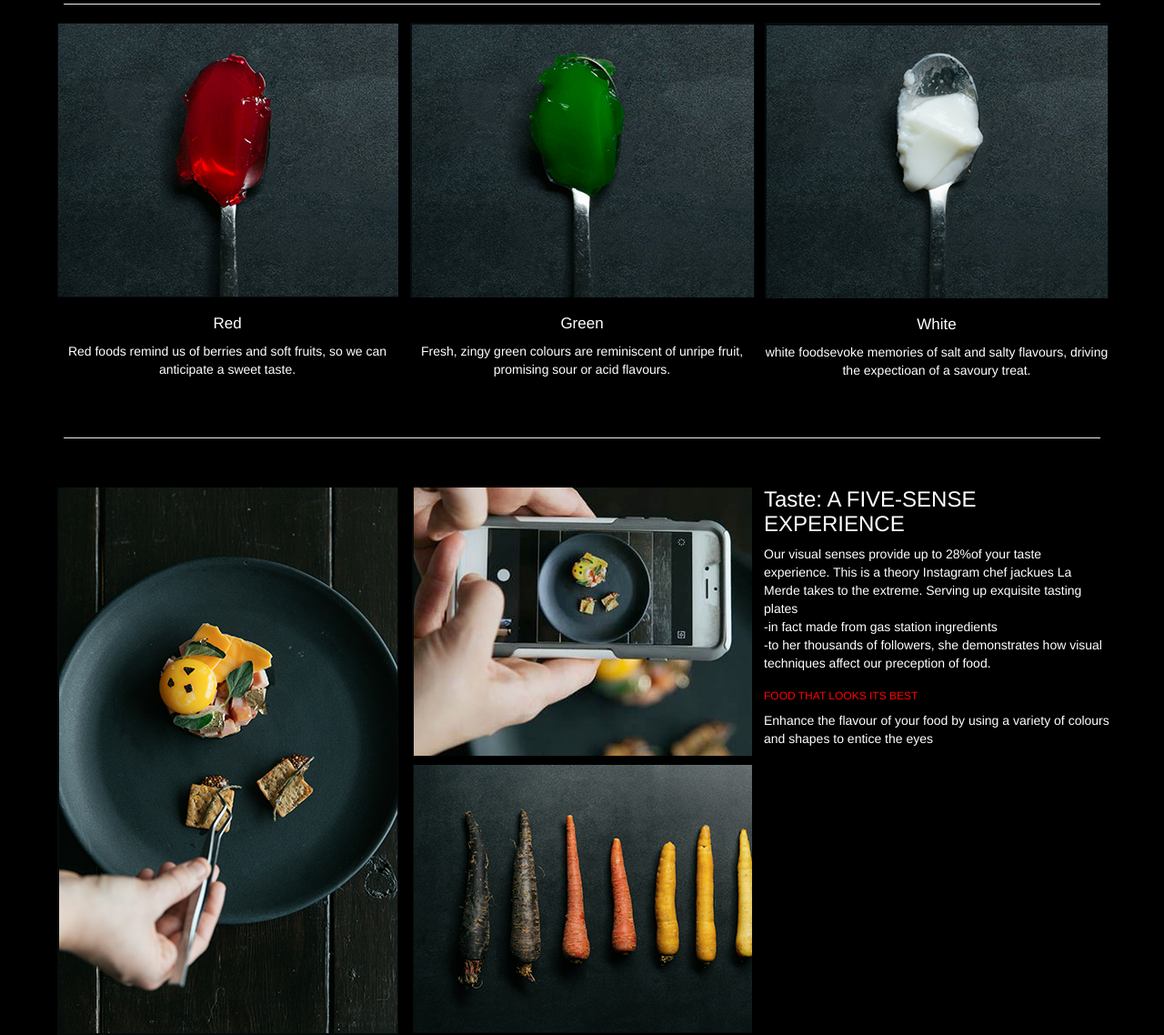
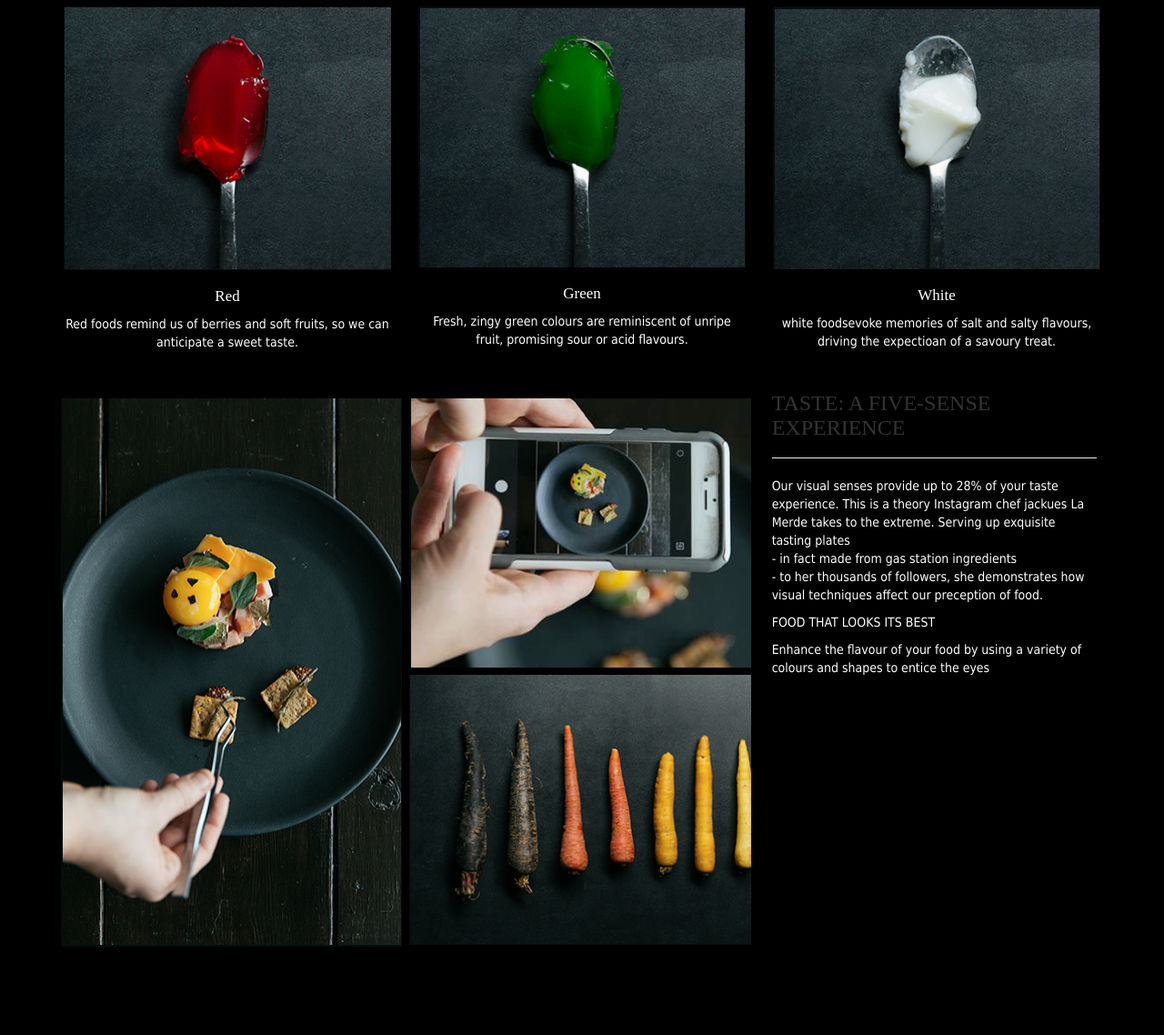
Before and after one commit to mahsaaparsa/ForntEndTest, a plain HTML site: page JuniorTest.html in a window 1280 px wide. Shown: the part 62-1200 px from the top of the page at 91% size. After the commit the page ends 1103 px from the top, so only its background shows below. Drawn offline with nearby package versions, Linux system fonts and the light colour scheme.

Commit message:
- CSS files were separated - Shapes container changed to flexbox

```diff
--- a/JuniorTest.html
+++ b/JuniorTest.html
@@ -7,82 +7,19 @@
 	<link rel="stylesheet" href="https://maxcdn.bootstrapcdn.com/bootstrap/3.3.7/css/bootstrap.min.css">
 	<script src="https://ajax.googleapis.com/ajax/libs/jquery/3.3.1/jquery.min.js"></script>
 	<script src="https://maxcdn.bootstrapcdn.com/bootstrap/3.3.7/js/bootstrap.min.js"></script>
-  <style>
+	<link rel="stylesheet" type="text/css" href="style.css">
+	<link rel="stylesheet" type="text/css" href="shapesContainerStyle.css">
+	<link rel="stylesheet" type="text/css" href="coloursContainerStyle.css">
 
-  	@media screen and (min-width: 601px) {
-  		p.img-description {
-		    font-size: 14px;
-		    display: inline-block;
-		    vertical-align: middle;
-		    color:white;
-		}
-		h3.img-caption{
-		  	font-size: 17px;
-		  	color:white;
-		}
-
-  	}
-
-	@media screen and (max-width: 600px) {
-		p.img-description {
-		    font-size: 10px;
-		    display: inline-block;
-		    vertical-align: middle;
-		    color:white;
-		}
-		h3.img-caption{
-		  	font-size: 15px;
-		  	color:white;
-		}
-
-	}
-	.colours-container .row{
-		padding-bottom: 3%;
-	}
-	.shapes-container .row{
-		padding-top: 3%;
-	}
-	.col-sm-4{
-		padding-left: 5px;
-		padding-right: 5px;
-	}
-	img.img-colours {
-    display: block;
-    margin-left: auto;
-    margin-right: auto;
-    max-width: 100%;
-    height: auto;
-	}
-
-	img.img-col1{
-
-	}
-	img.img-col2-top{
-
-	    padding-bottom: 5px;
-	}
-	img.img-col2-bottom{
-
-	    padding-top: 5px;
-	}
-	img.img-shape{
-		display: block;
-	 	margin-left: auto;
-	    margin-right: auto;
-	    max-width: 100%;
-	    height: auto;
-	}
-
-  </style>
 </head>
-<body style="background-color: black;">
+<body>
 
 
 <!--colours.png container-->
 <div class="container colours-container">
-	<div>
-		<h3 class= "text-center" style="color:white;">TASTE THE COLOURS</h3>
-		<hr style="margin-top:20px;">
+	<div class="header">
+		<h3 class= "text-center">TASTE THE COLOURS</h3>
+
 	</div>
 	<div class="row">
     	<div class="col-sm-4">
@@ -114,7 +51,6 @@
     		</div>
 	    </div>	<!--end of col3-->
   	</div>	<!--end of row-->
-  	<hr>
 </div>	<!--end of colours.png container-->
 
 
@@ -122,31 +58,33 @@
 <!--shapes.png container-->
 <div class="container shapes-container">
 	<div class="row">
+		<div class="col-sm-8">
+			<div class="row">  <!--flex container-->
+			  	<div class="column">
+			    	<img src="shapes1.png" alt="food">
+
+			  	</div>
+			  	<div class="column">
+			    	<img src="shapes2.png" alt="take-photo">
+			    	<img src="shapes3.png" alt="carrots">
+		  		</div>
+			</div>
+		</div>
 	  	<div class="col-sm-4">
-			<img src="shapes1.png" class="img-responsive img-shape img-col1" alt="food" data-toggle="modal" data-target="#">
-		</div>	<!--end of col1-->
-		<div class="col-sm-4">
-
-			<img src="shapes2.png" class="img-responsive img-shape img-col2-top" alt="camera" data-toggle="modal" data-target="#">
-
-			<img src="shapes3.png" class="img-responsive img-shape img-col2-bottom" alt="carrots" data-toggle="modal" data-target="#">
-
-
-		</div> <!--end of col2-->
-
-		<div class="col-sm-4 col3-text" style="margin-top:0px; display: inline-block;">
-			<h3 style="color:white; margin-top:0px;">
-			Taste: A FIVE-SENSE EXPERIENCE
+	  		<article>
+				<h3>
+				TASTE: A FIVE-SENSE EXPERIENCE
 				</h3>
-			<p class="img-description">Our visual senses provide up to 28%of your taste experience. This is a theory Instagram chef jackues La Merde takes to the extreme. Serving up exquisite tasting plates
+				<hr>
+				<p>Our visual senses provide up to 28% of your taste experience. This is a theory Instagram chef jackues La Merde takes to the extreme. Serving up exquisite tasting plates
 				<br>
-			-in fact made from gas station ingredients
+				- in fact made from gas station ingredients
 				<br>
-			-to her thousands of followers, she demonstrates how visual techniques affect our preception of food.</p>
-			<h6 style="color:red;">FOOD THAT LOOKS ITS BEST</h6>
-			<p class="img-description">Enhance the flavour of your food by using a variety of colours and shapes to entice the eyes</p>
-		</div>	<!--end of col3-->
-
+				- to her thousands of followers, she demonstrates how visual techniques affect our preception of food.</p>
+			</article>
+			<p class="">FOOD THAT LOOKS ITS BEST</h6>
+			<p >Enhance the flavour of your food by using a variety of colours and shapes to entice the eyes</p>
+		</div>
 	</div>	<!--end of row-->
 </div>	<!--end of shapes.png container-->
 
--- /dev/null
+++ b/Style.css
@@ -0,0 +1,6 @@
+
+body {
+    margin: 0;
+    background-color: black;
+    font-family: Futura;
+}
--- /dev/null
+++ b/coloursContainerStyle.css
@@ -0,0 +1,60 @@
+p{
+	font-family: Tahoma;
+	color: white;
+}
+
+.colours-container .row{
+		padding-bottom: 3%;
+}
+
+.colours-container img{
+    display: block;
+    margin-left: auto;
+    margin-right: auto;
+    max-width: 100%;
+    height: auto;
+}
+.colours-container img:hover {
+	opacity: 0.8;
+}
+.colours-container .header {
+	text-align: center;
+}
+.colours-container .header h3{
+
+	background-color: blue;
+	padding-bottom: 10px;
+	border-bottom: solid;
+}
+.colours-container .hr{
+	width: 33%;
+
+}
+
+@media screen and (min-width: 601px) {
+	p.img-description {
+		font-size: 14px;
+		display: inline-block;
+		vertical-align: middle;
+		color:white;
+		font:Futura;
+
+	}
+	h3.img-caption{
+		font-size: 17px;
+		color:white;
+	}
+}
+
+@media screen and (max-width: 600px) {
+	p.img-description {
+	    font-size: 10px;
+	    display: inline-block;
+	    vertical-align: middle;
+	    color:white;
+	}
+	h3.img-caption{
+	  	font-size: 15px;
+	  	color:white;
+	}
+}
--- /dev/null
+++ b/shapesContainerStyle.css
@@ -0,0 +1,57 @@
+* {
+	box-sizing: border-box;
+}
+
+
+p{
+	font-family: Tahoma;
+	color: white;
+}
+
+.shapes-container .col-sm-4 h3{
+	margin-top: 0px;
+}
+
+.shapes-container .row {
+    display: flex;
+    flex-wrap: wrap;
+    padding: 0 4px;
+}
+
+/* Create four equal columns that sits next to each other */
+ .shapes-container .column {
+    flex: 50%;
+    max-width: 50%;
+    padding: 0 4px;
+}
+
+.shapes-container img {
+    margin-top: 8px;
+    vertical-align: middle;
+    justify-content: center;
+    width: 100%;
+    cursor: pointer;
+
+}
+
+.shapes-container img:hover {
+    cursor: pointer;
+    opacity: 0.8;
+}
+
+@media screen and (min-width: 601px) {
+
+	.column {
+	    flex: 50%;
+	    max-width: 50%;
+	}
+}
+
+@media screen and (max-width: 600px) {
+
+	.column {
+        flex: 100%;
+        max-width: 100%;
+	}
+
+}
```
Lines whose indentation alone changed are shown as unchanged.
